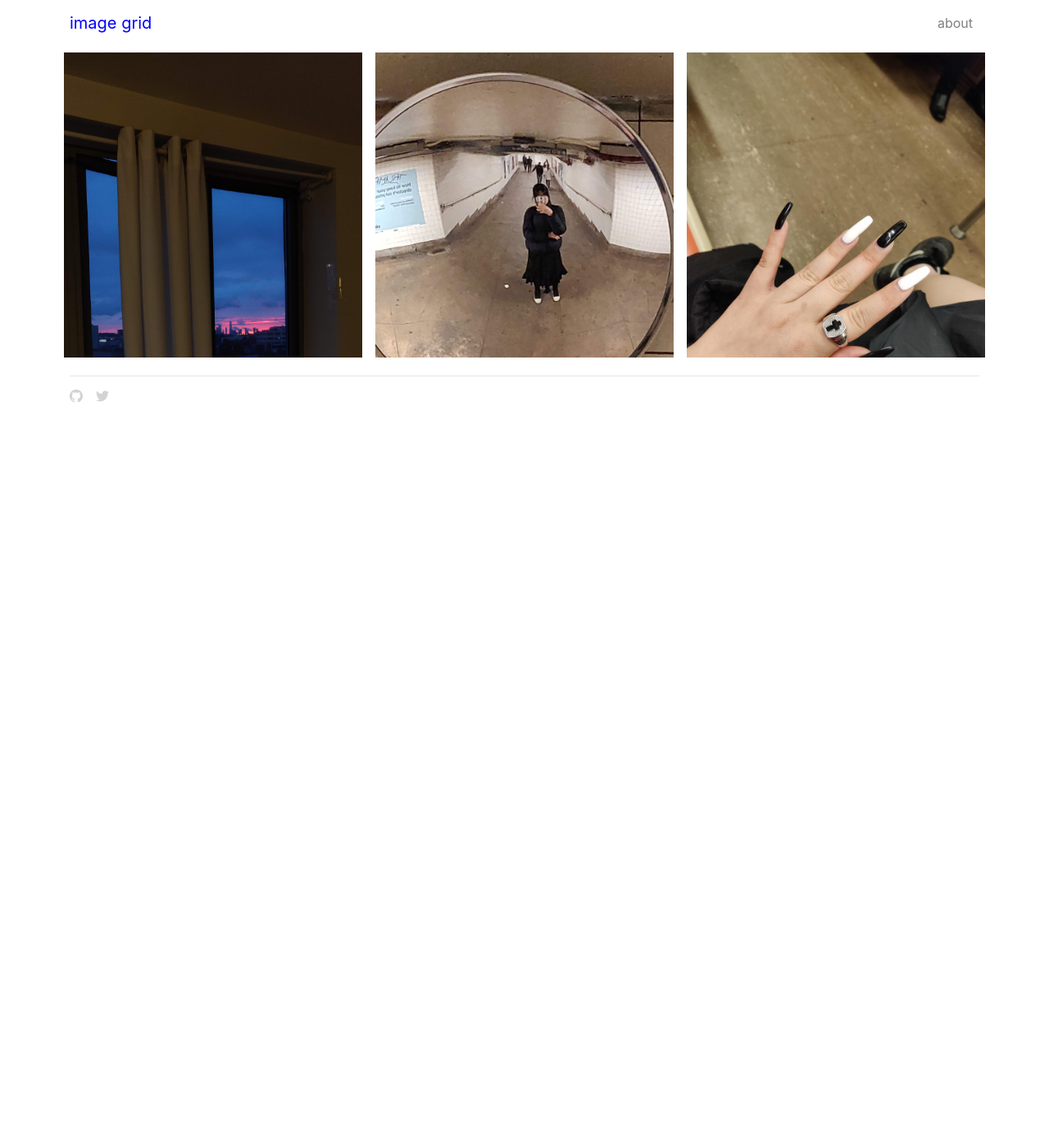
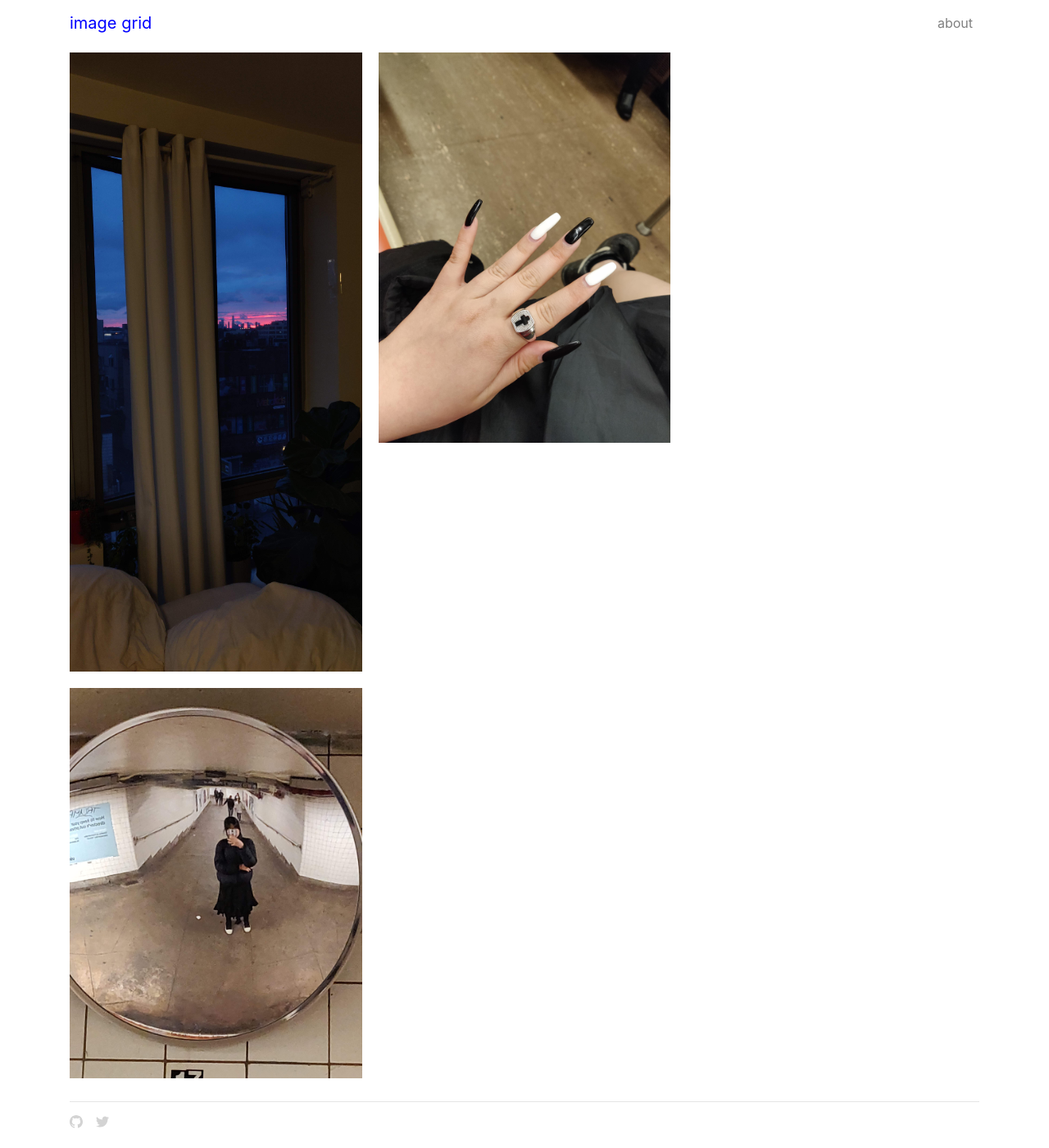
Before and after one commit to jirrian/jekyll-theme-image-grid, a Jekyll site: the page built from index.md, in a window 1280 px wide and 1400 px high. Shown: the whole window at 82% size. Built offline with Jekyll 4.4.1, drawn with Linux system fonts in a browser that asks for light colours; nearby versions of some CDN libraries.

Commit message:
added new grid display options, square-cropped and square-og

```diff
--- a/_config.yml
+++ b/_config.yml
@@ -26,7 +26,7 @@ social_links:
 # settings for image grid homepage
 grid_settings:
   show_all_images: true #true - displays all images in grid page, false - only show first (file name of image sorted alphabetically) image of post in grid page
-  display: square #square - images displayed in square aspect ratio grid, masonry - images displayed in original aspect ratio but staggered (please note this will display the images in top to bottom order instead of left to right)
+  display: masonry #square-cropped - images displayed in square grid and cropped, #square-og - images displayed in square grid and with original aspect ratio, masonry - images displayed in original aspect ratio but staggered (please note this will display the images in top to bottom order instead of left to right)
 
 # settings for post pages
 post_settings:
--- a/_layouts/grid.html
+++ b/_layouts/grid.html
@@ -5,7 +5,7 @@ layout: default
 <div class="grid">
 	{% if site.grid_settings.display == "masonry" %}
 		<div class='card-columns'>
-	{% elsif site.grid_settings.display == "square" %}
+	{% elsif site.grid_settings.display == "square-cropped" or site.grid_settings.display == "square-og" %}
 		<div class='row'>
 	{% endif %}
 	    {% for post in site.posts %}
@@ -20,26 +20,29 @@ layout: default
 				{% endif %}
 			{% endfor %}
 
-			{% if site.grid_settings.show_all_images == true %}
 			{% for post_image in post_images_array %}
 				{% if site.grid_settings.display == "masonry" %}
-						<div class="card">
+					<div class="card grid-masonry">
 						<a href="{{ post.url | relative_url }}"><img src="{{ post_image.path }}" class="img-fluid" alt="{{ post.title }}"></a>
 					</div>
-					{% elsif site.grid_settings.display == "square" %}
+				{% elsif site.grid_settings.display == "square-cropped" or site.grid_settings.display == "square-og" %}
 					<div class='col-sm-4 col- p-0'>
 						<div class="image-container">
-								<a href="{{ post.url | relative_url }}"><img src="{{ post_image.path }}" class="img-fluid" alt="{{ post.title }}"></a>
+							<a href="{{ post.url | relative_url }}">
+								{% if site.grid_settings.display == "square-cropped" %}
+									<img src="{{ post_image.path }}" class="img-fluid" alt="{{ post.title }}">
+								{% elsif site.grid_settings.display == "square-og" %}
+									<img src="{{ post_image.path }}" class="img-fluid grid-square-og" alt="{{ post.title }}">
+								{% endif %}
+							</a>
 						</div>
 					</div>
 				{% endif %}
+				{% if site.grid_settings.show_all_images == false %}
+					{% break %}
+				{% endif %}
 			{% endfor %}
-	    	{% else %}
-	    		{% assign post_image = post_images_array.first %}
-	    		<div class="col-md-4 col-">
-					<a href="{{ post.url | relative_url }}"><img src="{{ post_image.path }}" class="img-fluid" alt="{{ post.title }}"></a>
-				</div>
-	    	{% endif %}
+
 	    {% endfor %}
 	</div>
 </div>
--- a/_sass/style.scss
+++ b/_sass/style.scss
@@ -29,6 +29,16 @@ $footer-color: lightgray;
 
 .grid img {
 	width: 100%;
+}
+
+.grid-square-og {
+	height: 100%;
+    object-fit: contain;
+}
+
+.grid-masonry {
+	border: none;
+	padding-top: 0.5em;
 }
 
 .image-container{
```
Lines whose indentation alone changed are shown as unchanged.
